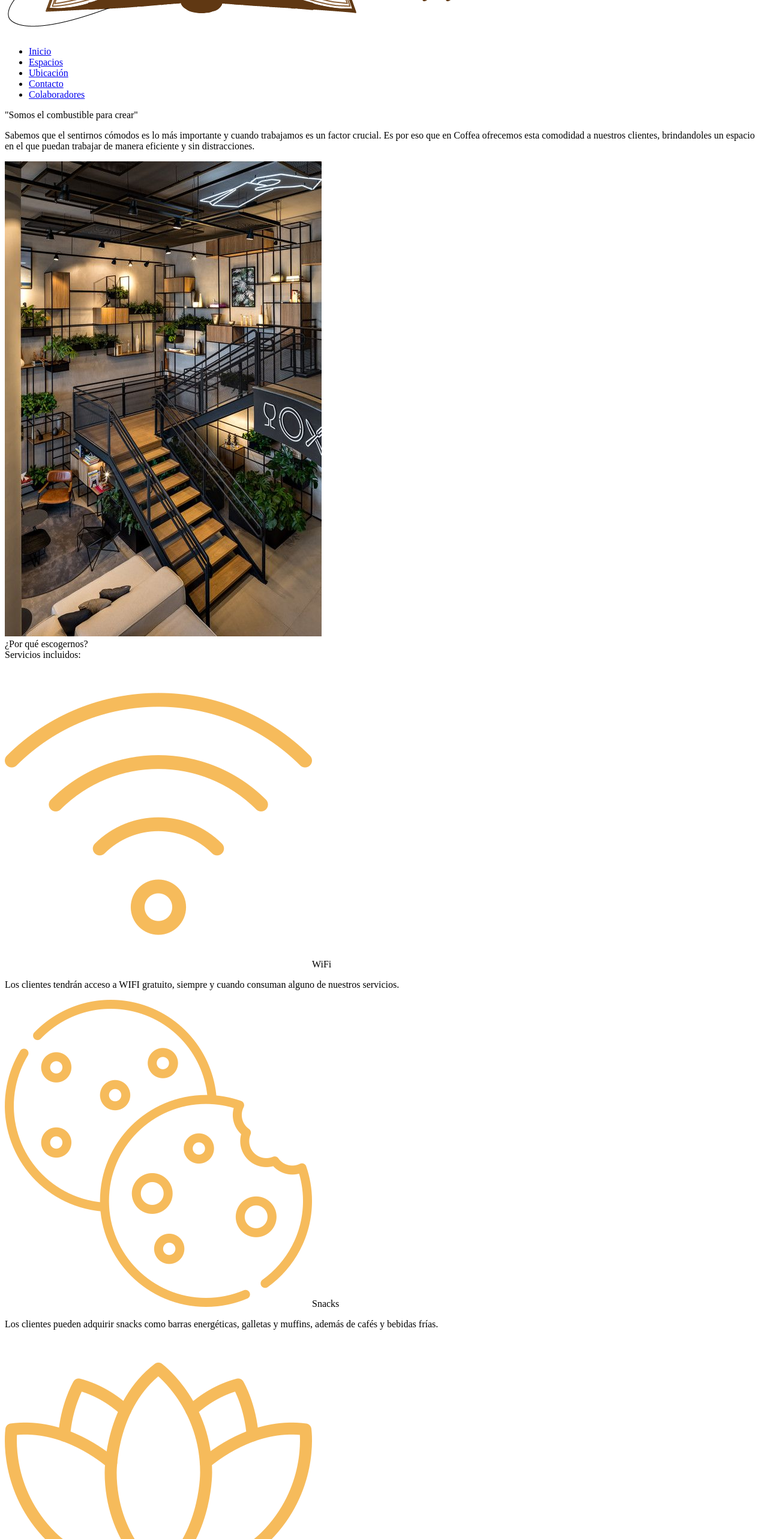
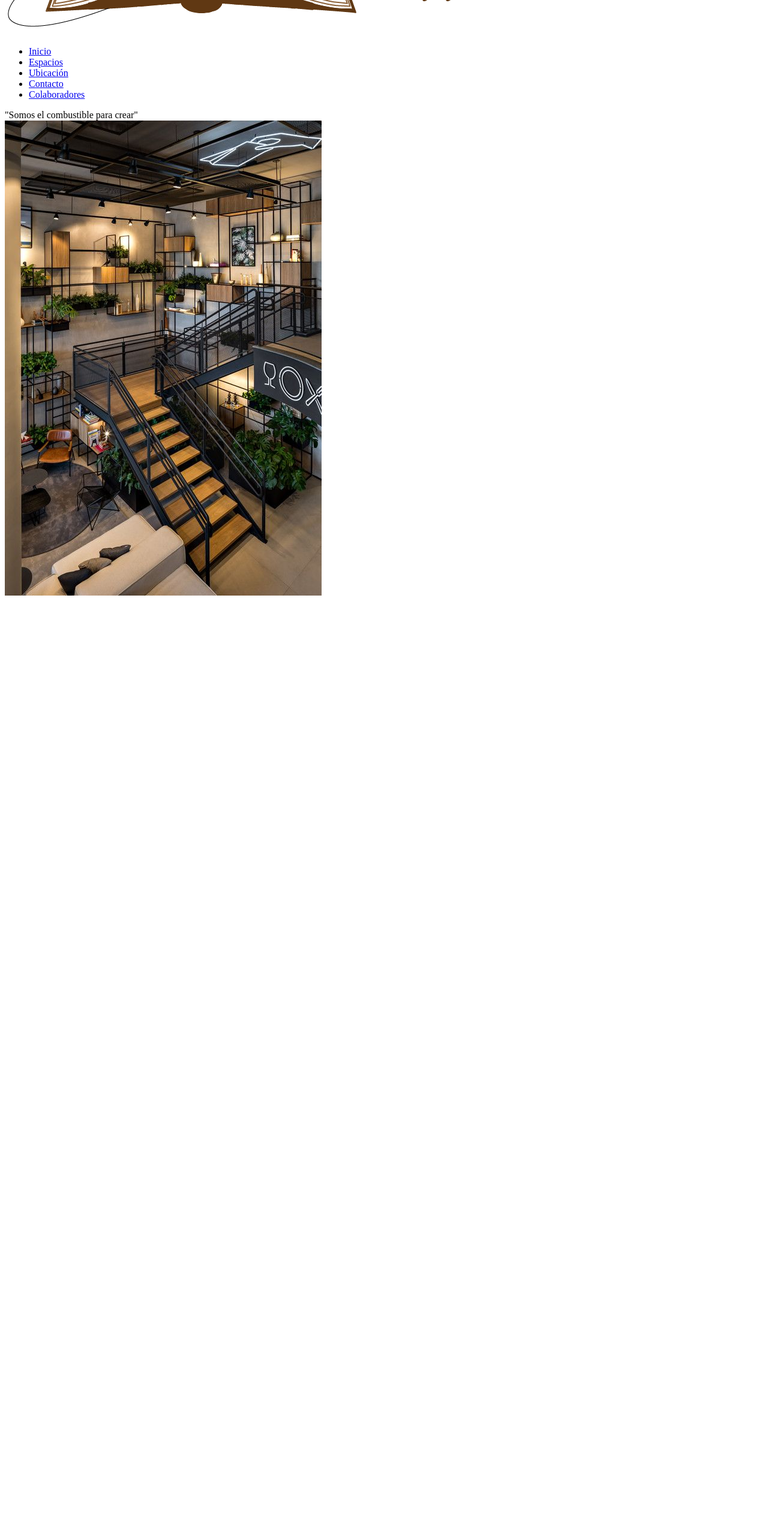
Before and after one commit to KevinLZC/coffea-app, a Next.js app: page / in a window 1280 px wide. Shown: the part 234-2800 px from the top of the page at 60% size. After the commit the page ends 1239 px from the top, so only its background shows below. Built offline with nearby package versions, Linux system fonts and the light colour scheme.

Commit message:
Avance y corrección del header

```diff
--- a/app/layout.js
+++ b/app/layout.js
@@ -13,7 +13,6 @@ export default function RootLayout ({ children }) {
       </head>
       <body>
         <Header />
-        <div className='border-solid border-zinc-400 border-b-2 my-0 mx-auto w-3/4 pt-2' />
         <main className='min-h-screen'>
           {children}
         </main>
--- a/app/page.jsx
+++ b/app/page.jsx
@@ -9,50 +9,13 @@ export default function HomePage () {
   return (
     <>
       <div>
-        <div className='relative mt-16 w-2/4'>
-          <span className='lg:text-8xl md:text-7xl text-5xl text-left font-serif'>"Somos el combustible para crear"</span>
+        <div className='flex'>
+          <div className='mt-12 lg:w-[900px] md:w-[500px] w-[300px] lg:pl-56 md:pl-28 pl-10 sm:translate-x-8'>
+            <span className='lg:text-[136px] md:text-7xl text-5xl text-left lg:translate-y-10 font-serif'>"Somos el combustible para crear"</span>
+          </div>
+          <Image className='rounded-full h-40 w-40 translate-y-10 translate-x-6 sm:h-48 sm:w-48 sm:rounded-full sm:translate-x-28 sm:translate-y-4 md:h-60 md:rounded-lg lg:h-[450px] lg:w-[450px] lg:translate-x-72 lg:translate-y-8' alt='Inicio' src={home} />
         </div>
-        <div className='relative md:w-44 lg:w-44 md:h-44 lg:h-44 w-0 h-0 ml-96 -mt-36 bg-gradient-to-b from-black to-gray-500 rounded-full border-solid border-red-400 lg:border-[20px] md:border-[20px]' />
-        <div className='relative mt-12 w-3/6'>
-          <p className='text-xl font-sans text-justify'>Sabemos que el sentirnos cómodos es lo más importante y cuando trabajamos es un factor crucial. Es por eso que en Coffea ofrecemos esta comodidad a nuestros clientes, brindandoles un espacio en el que puedan trabajar de manera eficiente y sin distracciones.</p>
-        </div>
-        <div className=' relative w-40 h-80 -mt-96 right-1/3 border-[34px] border-yellow-300 border-l-0 rounded-br-full rounded-tr-full bg-white' />
-        <Image className='absolute  md:min-lg:inset-y-10 right-64 w-80 -z-50' alt='Inicio' src={home} />
-        <div className='border-solid border-zinc-400 border-b-2 w-5/6 h-16 mx-0 absolute' />
-        <div className='mt-24'>
-          <span className='text-lg text-gray-400'>¿Por qué escogernos?</span>
-        </div>
-        <div className='mt-10'>
-          <span className='text-5xl font-sans'>Servicios incluidos:</span>
-        </div>
-        <div className='flex items-center mt-10'>
-          <Image className='w-10' src={wifi} alt='wifi' />
-          <span className='pl-3'>WiFi</span>
-        </div>
-        <div className='mt-24 w-60 text-justify'>
-          <p>Los clientes tendrán acceso a WIFI gratuito, siempre y cuando consuman alguno de nuestros servicios.</p>
-        </div>
-        <div className='flex items-center mt-10 ml-72'>
-          <Image className='w-10' src={cookie} alt='cookie' />
-          <span className='pl-3'>Snacks</span>
-        </div>
-        <div className='mt-24 w-60 ml-72 text-justify'>
-          <p>Los clientes pueden adquirir snacks como barras energéticas, galletas y muffins, además de cafés y bebidas frías.</p>
-        </div>
-        <div className='flex items-center mt-10 right-72'>
-          <Image className='w-10' src={flor} alt='flor' />
-          <span className='pl-3'>Ambiente</span>
-        </div>
-        <div className='mt-24 w-60 right-44 text-justify'>
-          <p>Contamos con un ambiente de concentración, sereno y adecuado para el estudio o trabajo.</p>
-        </div>
-        <div className='flex items-center mt-10 pl-52 ml-96'>
-          <Image className='w-10' src={laptop} alt='laptop' />
-          <span className='pl-3'>Electrónica</span>
-        </div>
-        <div className='w-96 mt-24 pl-52 ml-96 text-justify'>
-          <p>Contamos con computadoras que los clientes pueden rentar por un tiempo específico para llevar a cabo sus actividades.</p>
-        </div>
+        <div className='relative w-0 h-0 md:w-36 md:h-36 md:translate-x-40 md:-translate-y-12 lg:w-64 lg:h-64 lg:translate-x-[680px] lg:-translate-y-48 ml-96 -mt-36 bg-gradient-to-b from-black to-gray-500 rounded-full border-solid border-white lg:border-[35px] md:border-[20px]' />
       </div>
     </>
   )
--- a/components/Header.jsx
+++ b/components/Header.jsx
@@ -21,13 +21,13 @@ const links = [{
 
 export function Header () {
   return (
-    <header className='relative flex items-center justify-between w-full lg:pl-44 lg:pr-44 md:pl-24 md:pr-24 sm:pl-10 sm:pr-10 pt-2 pb-0 pl-2 pr-2 bg-white m-0'>
-      <Image className='lg:w-56 md:w-44 sm:w-36 w-24 lg:pr-8 md:pr-8 sm:pr-8' alt='LogoHorizontal' src={LogoHorizontal} />
+    <header className='relative rounded-b-xl flex items-center justify-between w-full lg:pl-56 lg:pr-56 md:pl-24 md:pr-24 sm:pl-10 sm:pr-10 pt-2 pb-0 pl-2 pr-2 bg-white m-0 shadow-lg'>
+      <Image className='lg:w-80 md:w-44 sm:w-36 w-24 lg:pr-8 md:pr-8 sm:pr-8' alt='LogoHorizontal' src={LogoHorizontal} />
       <nav>
         <ul className='flex lg:gap-14 md:gap-12 sm:gap-4 gap-3'>
           {links.map(({ label, route }) => (
             <li key={route}>
-              <Link className='hover:text-orange-400 focus:text-orange-400 font-semibold lg:text-lg md:text-base sm:text-base text-sm' href={route}> {label} </Link>
+              <Link className='hover:text-orange-400 focus:text-orange-400 font-semibold lg:text-2xl md:text-base sm:text-base text-sm' href={route}> {label} </Link>
             </li>
           ))}
         </ul>
```
